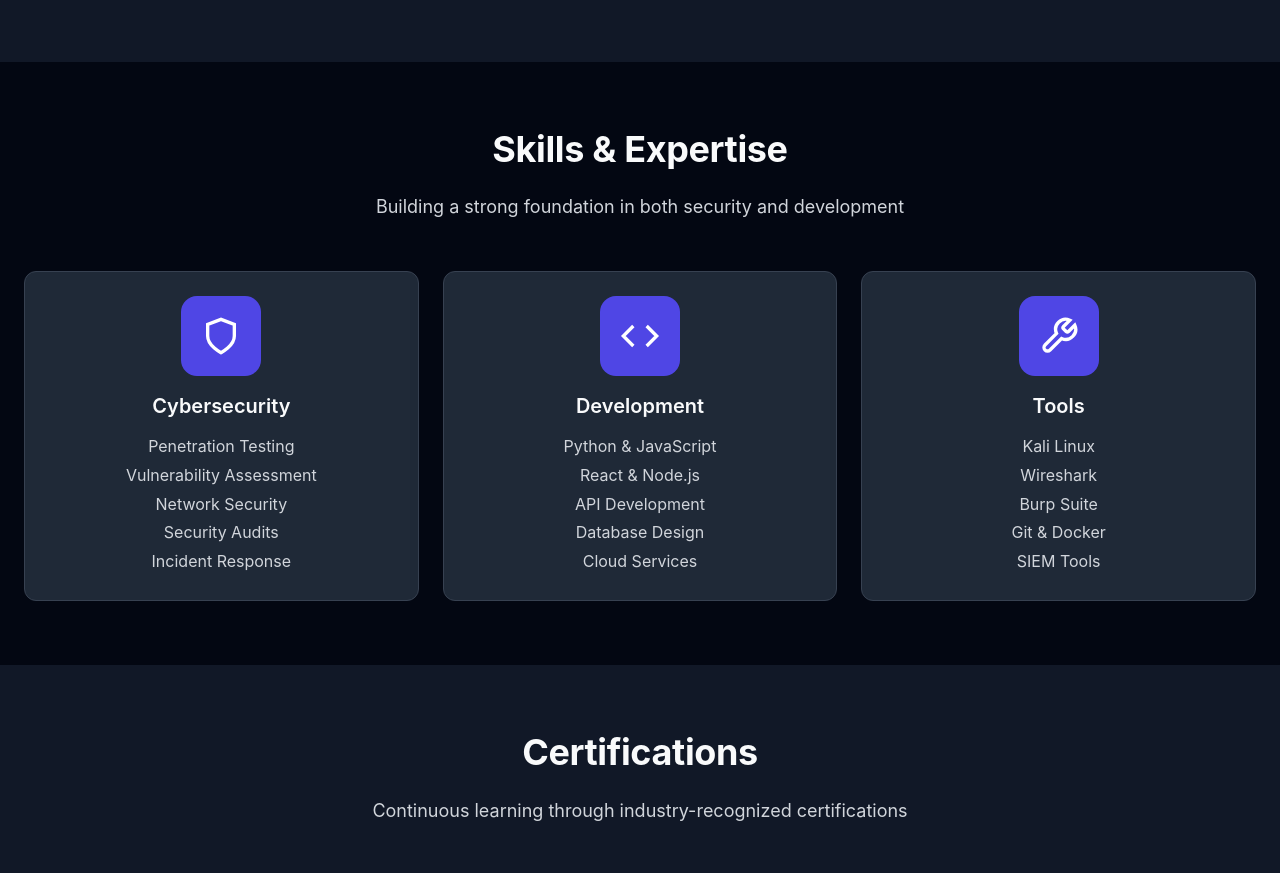
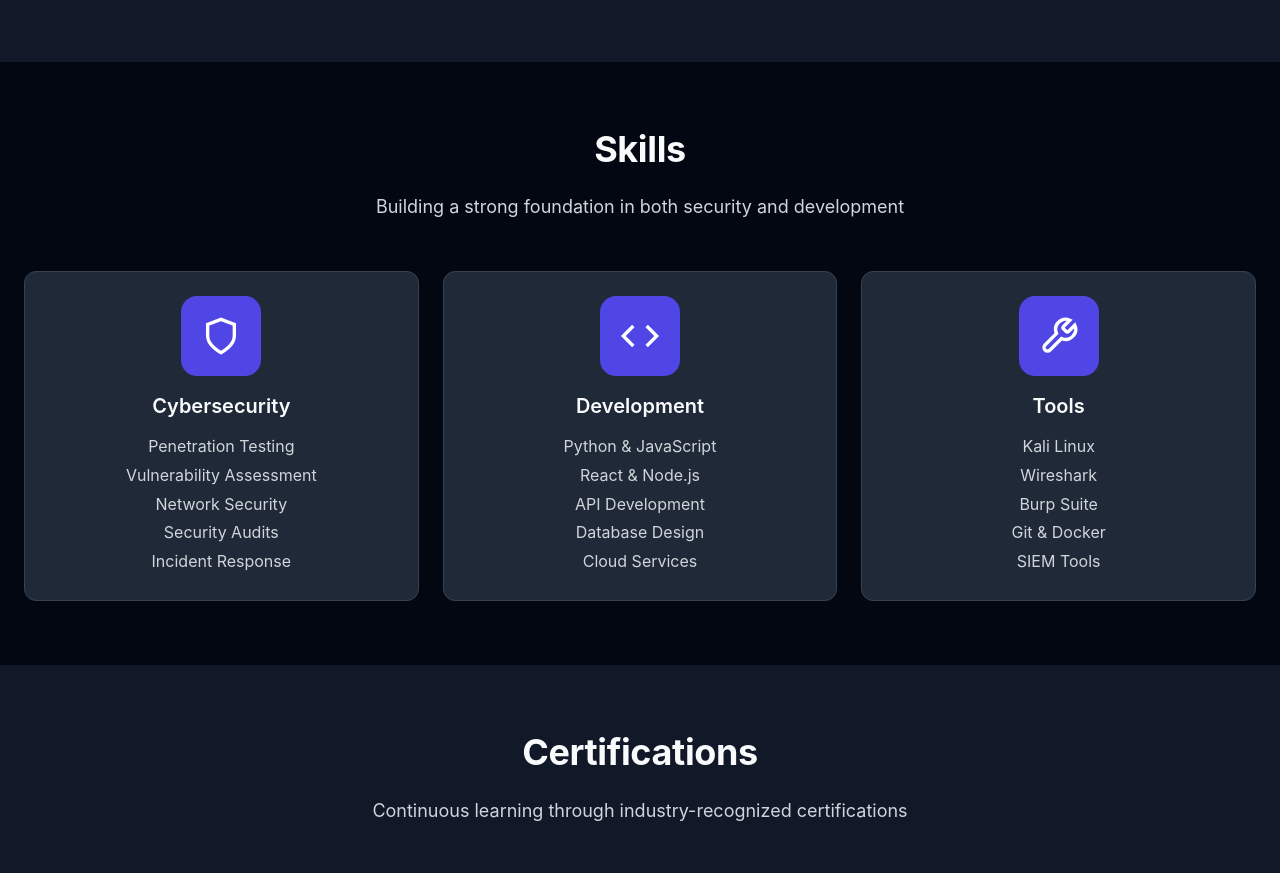
Before and after one commit to Duardz/Duardz, a SvelteKit app: page / in a window 1280 px wide. Shown: the part 1660-2533 px from the top of the page. Built offline with nearby package versions, Linux system fonts and the light colour scheme.

Commit message:
Test new development environment

```diff
--- a/src/routes/+page.svelte
+++ b/src/routes/+page.svelte
@@ -124,7 +124,7 @@ $ ./start-journey.sh
 <!-- Skills & Expertise -->
 <Section background="primary">
   <div class="section-header">
-    <h2 class="heading-2">Skills & Expertise</h2>
+    <h2 class="heading-2">Skills</h2>
     <p class="text-lead">
       Building a strong foundation in both security and development
     </p>
```
